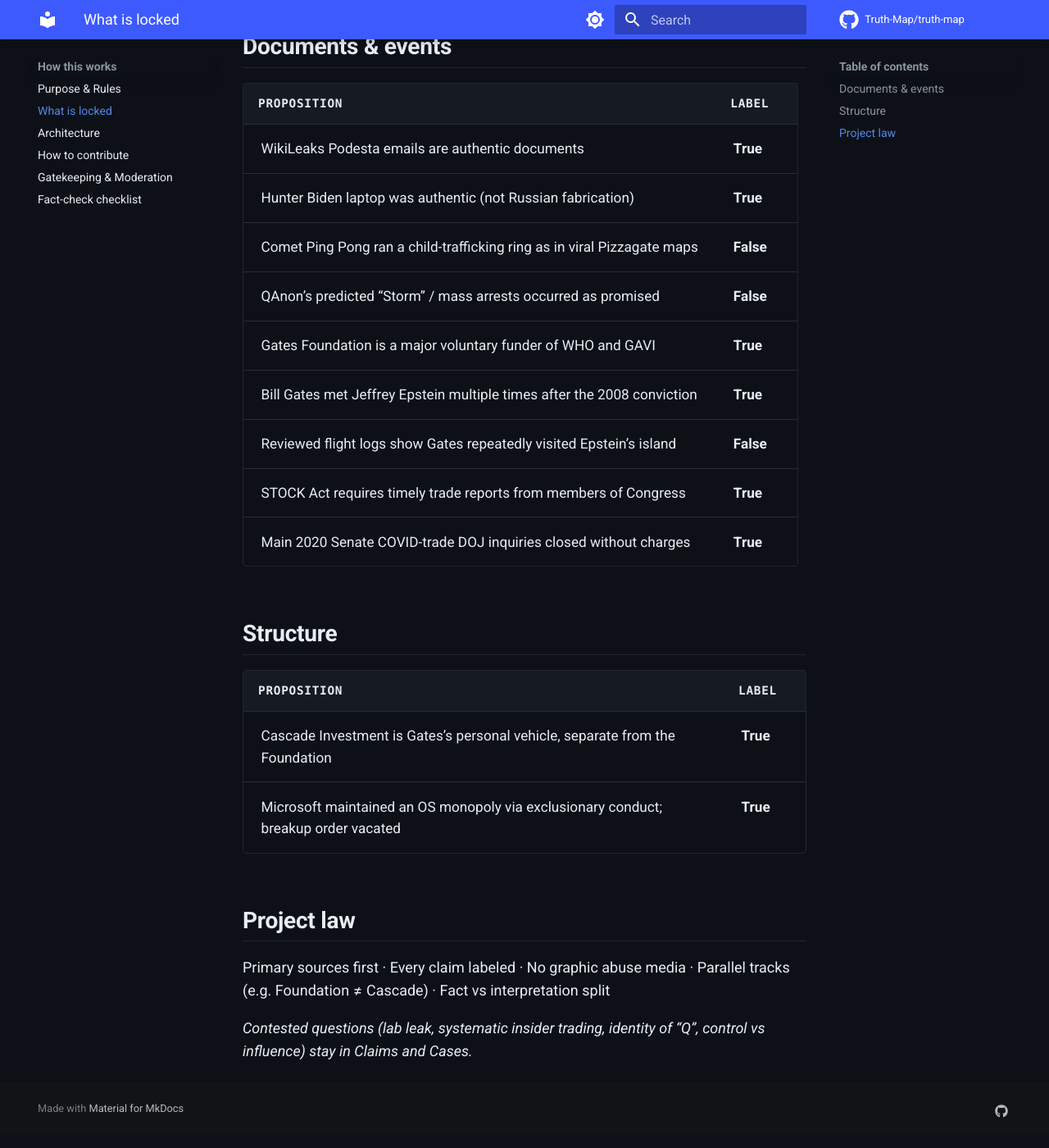
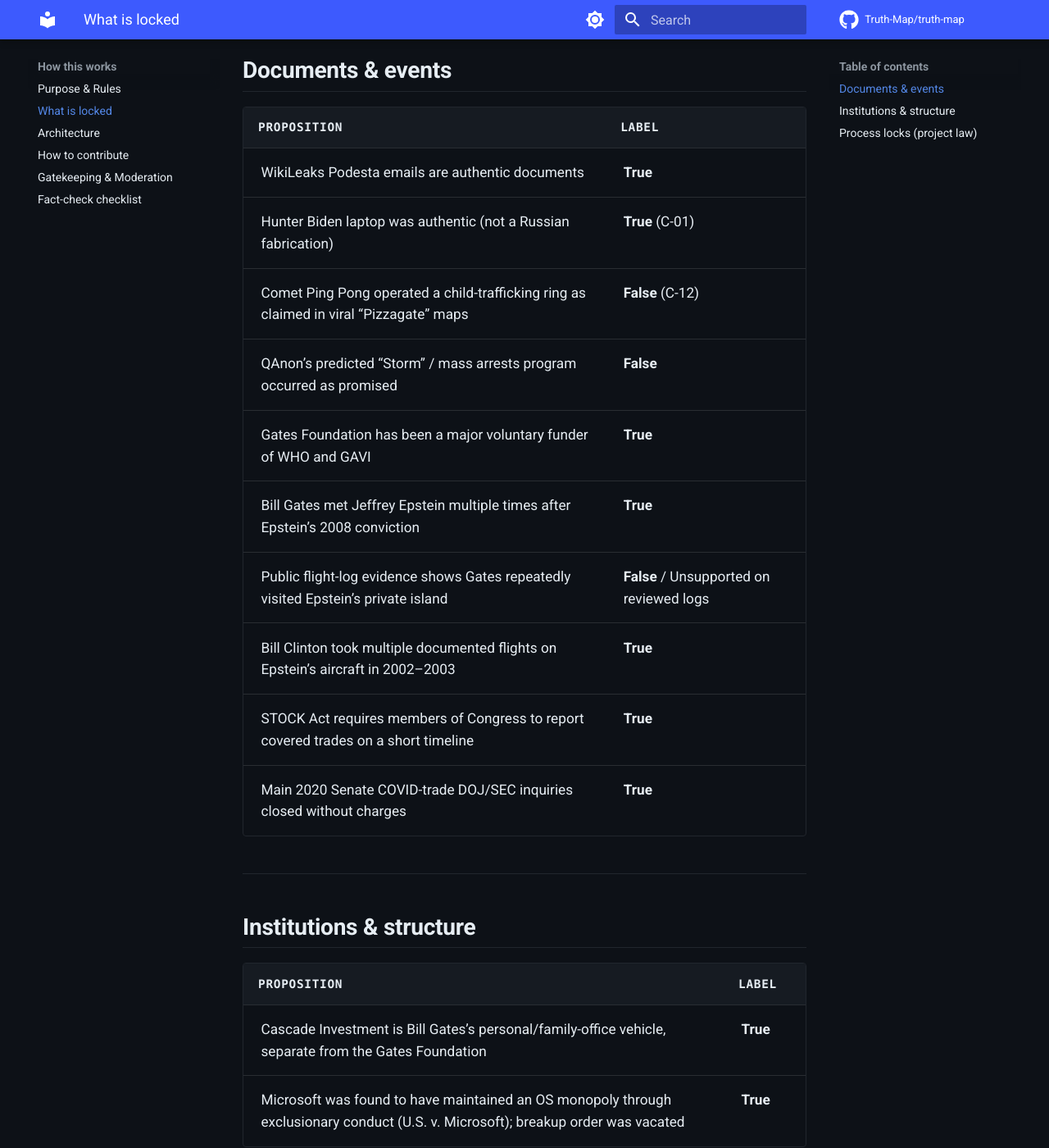
Before and after one commit to BnBCleaners/truth-map, an MkDocs documentation site: the page built from docs/about/what-is-locked.md, in a window 1280 px wide and 1400 px high, scrolled down 347 px. Shown: the whole window at 82% size. Built offline with MkDocs 1.6.1 and Material for MkDocs 9.7.7, drawn with Linux system fonts in a browser that asks for light colours; comment, search, counter and statistics services are not loaded; some of the changed text lies outside the part shown.

Commit message:
Spine: sync What is locked floor with local KB (add Clinton-Epstein flights True; tighten wording; keep only True/False)

```diff
--- a/docs/about/what-is-locked.md
+++ b/docs/about/what-is-locked.md
@@ -1,32 +1,48 @@
 # What is locked
 
-Short floor of propositions this project treats as settled enough to state plainly. Everything else lives deeper with Contested / Supported labels.
+Short floor of propositions this project treats as settled enough to state plainly.
+Everything else lives in deeper pages with Contested / Supported labels.
 
-**Only True or False rows here.**
+**Rule:** Only **True** or **False** rows here. No Contested.
+
+---
 
 ## Documents & events
 
 | Proposition | Label |
 |-------------|-------|
 | WikiLeaks Podesta emails are authentic documents | **True** |
-| Hunter Biden laptop was authentic (not Russian fabrication) | **True** |
-| Comet Ping Pong ran a child-trafficking ring as in viral Pizzagate maps | **False** |
-| QAnon’s predicted “Storm” / mass arrests occurred as promised | **False** |
-| Gates Foundation is a major voluntary funder of WHO and GAVI | **True** |
-| Bill Gates met Jeffrey Epstein multiple times after the 2008 conviction | **True** |
-| Reviewed flight logs show Gates repeatedly visited Epstein’s island | **False** |
-| STOCK Act requires timely trade reports from members of Congress | **True** |
-| Main 2020 Senate COVID-trade DOJ inquiries closed without charges | **True** |
+| Hunter Biden laptop was authentic (not a Russian fabrication) | **True** (C-01) |
+| Comet Ping Pong operated a child-trafficking ring as claimed in viral “Pizzagate” maps | **False** (C-12) |
+| QAnon’s predicted “Storm” / mass arrests program occurred as promised | **False** |
+| Gates Foundation has been a major voluntary funder of WHO and GAVI | **True** |
+| Bill Gates met Jeffrey Epstein multiple times after Epstein’s 2008 conviction | **True** |
+| Public flight-log evidence shows Gates repeatedly visited Epstein’s private island | **False** / Unsupported on reviewed logs |
+| Bill Clinton took multiple documented flights on Epstein’s aircraft in 2002–2003 | **True** |
+| STOCK Act requires members of Congress to report covered trades on a short timeline | **True** |
+| Main 2020 Senate COVID-trade DOJ/SEC inquiries closed without charges | **True** |
 
-## Structure
+---
+
+## Institutions & structure
 
 | Proposition | Label |
 |-------------|-------|
-| Cascade Investment is Gates’s personal vehicle, separate from the Foundation | **True** |
-| Microsoft maintained an OS monopoly via exclusionary conduct; breakup order vacated | **True** |
+| Cascade Investment is Bill Gates’s personal/family-office vehicle, separate from the Gates Foundation | **True** |
+| Microsoft was found to have maintained an OS monopoly through exclusionary conduct (U.S. v. Microsoft); breakup order was vacated | **True** |
 
-## Project law
+---
 
-Primary sources first · Every claim labeled · No graphic abuse media · Parallel tracks (e.g. Foundation ≠ Cascade) · Fact vs interpretation split
+## Process locks (project law)
 
-*Contested questions (lab leak, systematic insider trading, identity of “Q”, control vs influence) stay in Claims and Cases.*
+| Rule | Status |
+|------|--------|
+| Primary sources first | Locked |
+| Every claim gets an evidence label | Locked |
+| No graphic media / no CSAM in KB or site | Locked |
+| Foundation money ≠ personal Cascade capital (parallel tracks) | Locked |
+| Documented fact vs interpretive leap must be split | Locked |
+
+---
+
+*Contested items (lab leak, systematic congressional insider trading, “Q is X,” agenda-setting vs control, etc.) are tracked in Claims and Cases — not on this page.*
```
